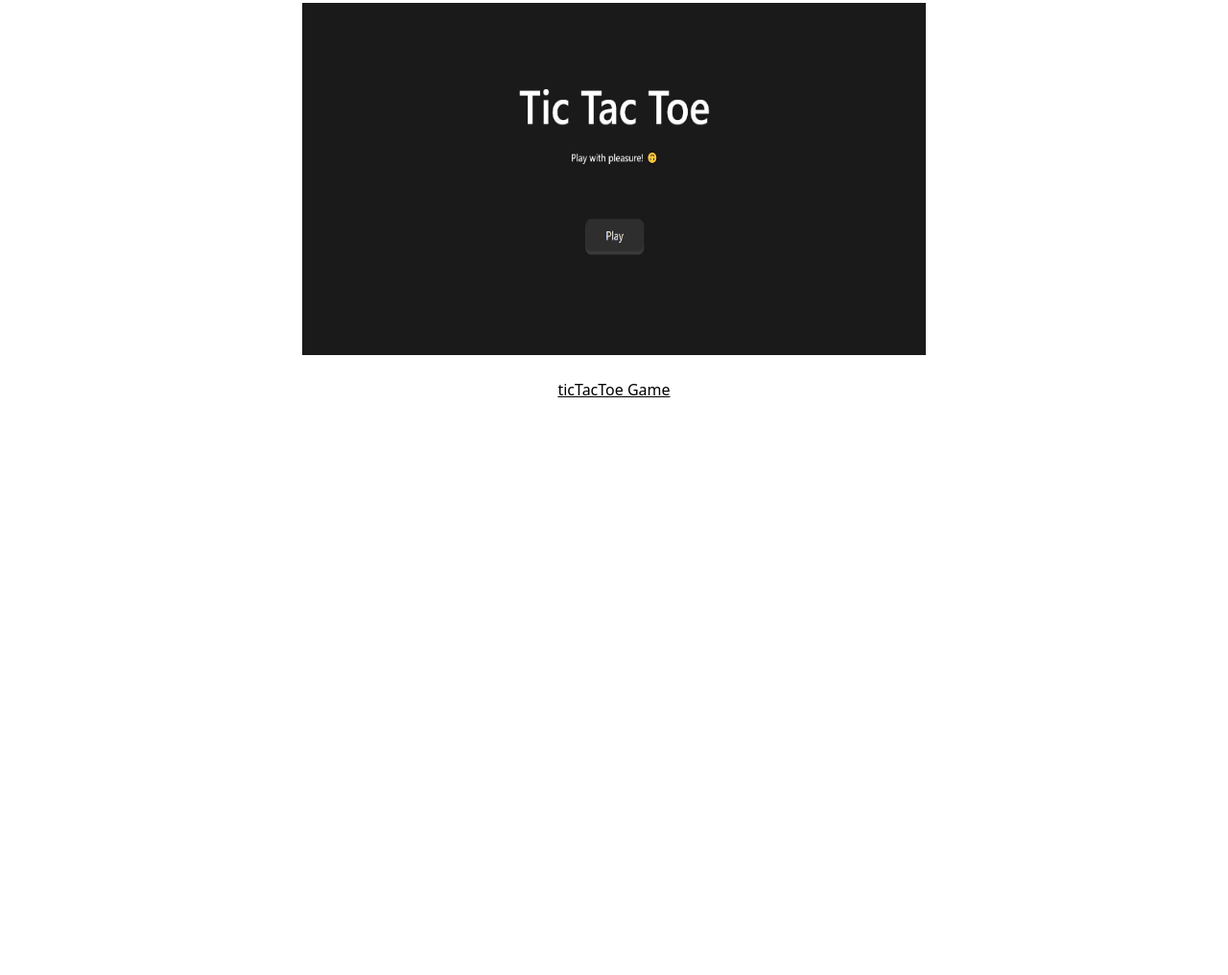
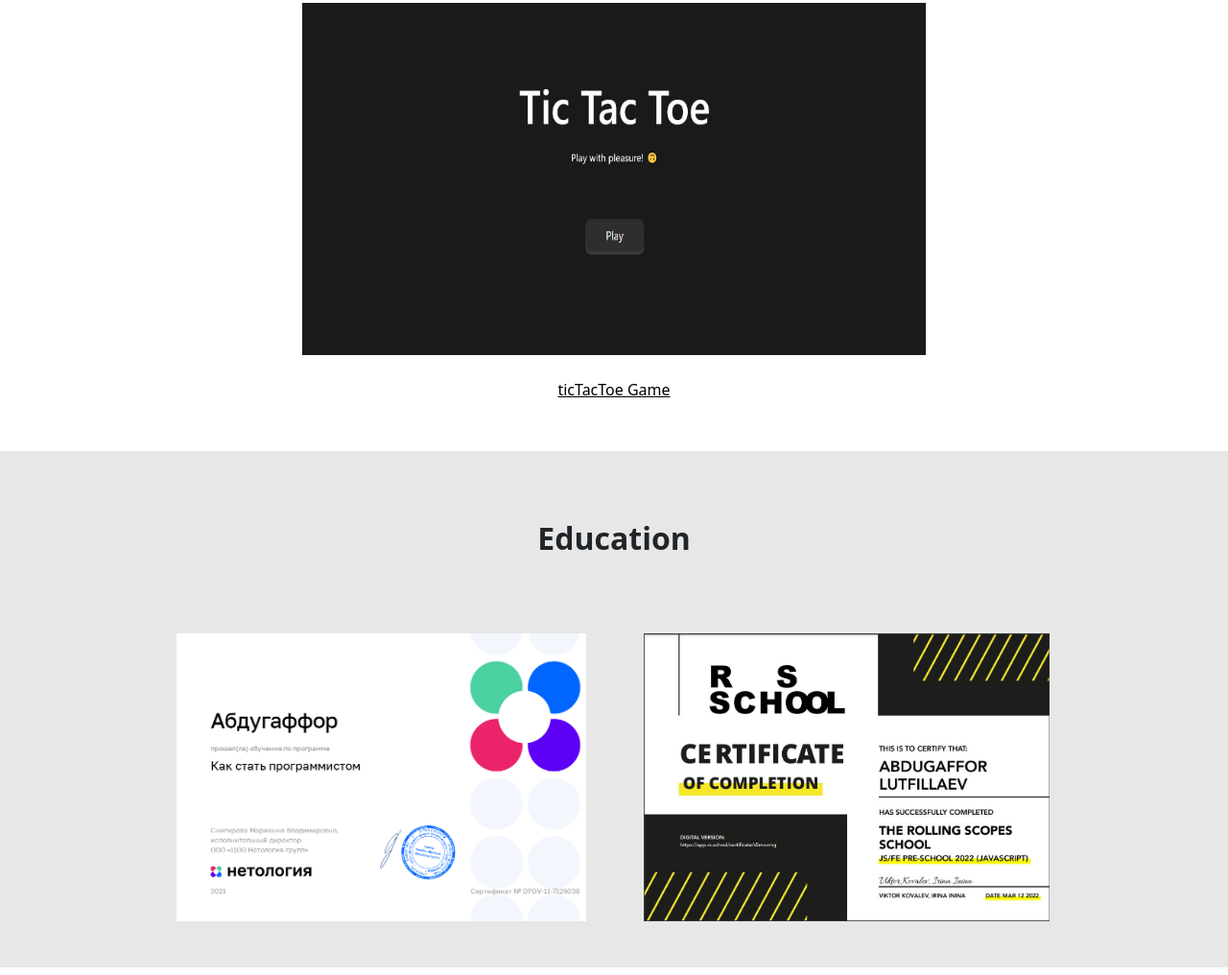
Before and after one commit to abdugaffor2004/cvTemplate, a plain HTML site: page index.html in a window 1280 px wide. Shown: the part 2637-3653 px from the top of the page at 96% size. Before the commit the page ends 3055 px from the top, so only its background shows below. Drawn offline with nearby package versions, Linux system fonts and the light colour scheme; a web font is replaced by a local one.

Commit message:
feat: added sixth section "Achievments"

```diff
--- a/base.css
+++ b/base.css
@@ -71,3 +71,16 @@ font-weight: bold;
     height: 100%;
 
 }
+
+
+.section_6 img{
+
+    width:auto;
+    height: 300px;
+
+    }
+
+.section_6{
+    background-color: #e7e7e7;
+    margin-top: 100px;
+}
--- a/index.html
+++ b/index.html
@@ -255,6 +255,29 @@
         </section>
 
 
+        <section class="section_6 mb-2 pt-5 ">
+
+            <div id="Education" class="container pb-5 pt-4">
+
+                <div class="row text-center mb-5">
+                    <div class="col-md-12"> <h2 class="lang" key="education"> <b>Education</b> </h2> </div>
+                </div>
+
+                <div class="row g-5 pt-4 justify-content-center">
+                    <div class="col-md-5 text-center" >
+                        <img src="img/certificate1.png" class="img-fluid" alt="Certificate">
+                    </div>
+
+
+                    <div class="col-md-5 text-center">
+                        <img src="img/rsschoolCertificate.JPG" class="img-fluid" alt="Certificate">
+                    </div>
+                </div>
+            </div>
+
+        </section>
+
+
 
 
     </main>
```
Also changed, not shown: img/certificate1.png (added), img/rsschoolCertificate.JPG (added).
